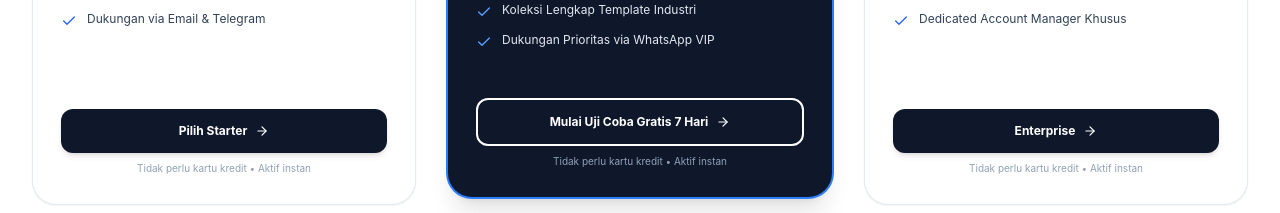
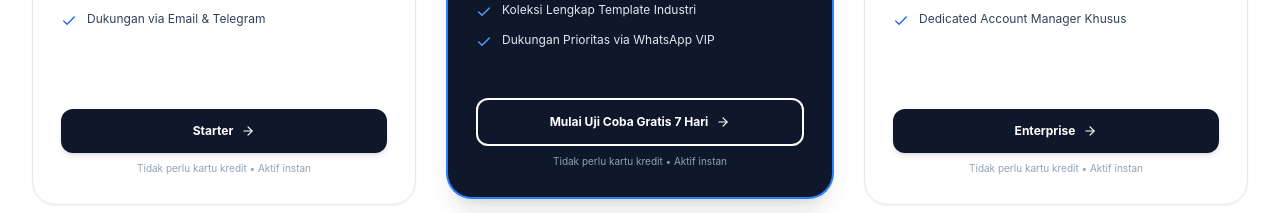
Before and after one commit to hakimarie/ketemuulasan, a React (Vite) app: page / in a window 1280 px wide. Shown: the part 8860-9073 px from the top of the page. Built offline with nearby package versions, Linux system fonts and the light colour scheme.

Commit message:
Simplify Starter pricing CTA label

```diff
--- a/src/components/PricingSection.tsx
+++ b/src/components/PricingSection.tsx
@@ -205,7 +205,7 @@ export const PricingSection: React.FC = () => {
                         : 'bg-[#0F172A] hover:bg-slate-800 text-white'
                     }`}
                   >
-                    <span>{plan.id === 'starter' ? 'Pilih Starter' : plan.id === 'enterprise' ? 'Enterprise' : 'Mulai Uji Coba Gratis 7 Hari'}</span>
+                    <span>{plan.id === 'starter' ? 'Starter' : plan.id === 'enterprise' ? 'Enterprise' : 'Mulai Uji Coba Gratis 7 Hari'}</span>
                     <ArrowRight className="w-3.5 h-3.5" />
                   </button>
                   <p className={`text-[10px] text-center mt-2 ${plan.popular ? 'text-slate-400' : 'text-slate-400'}`}>
```
